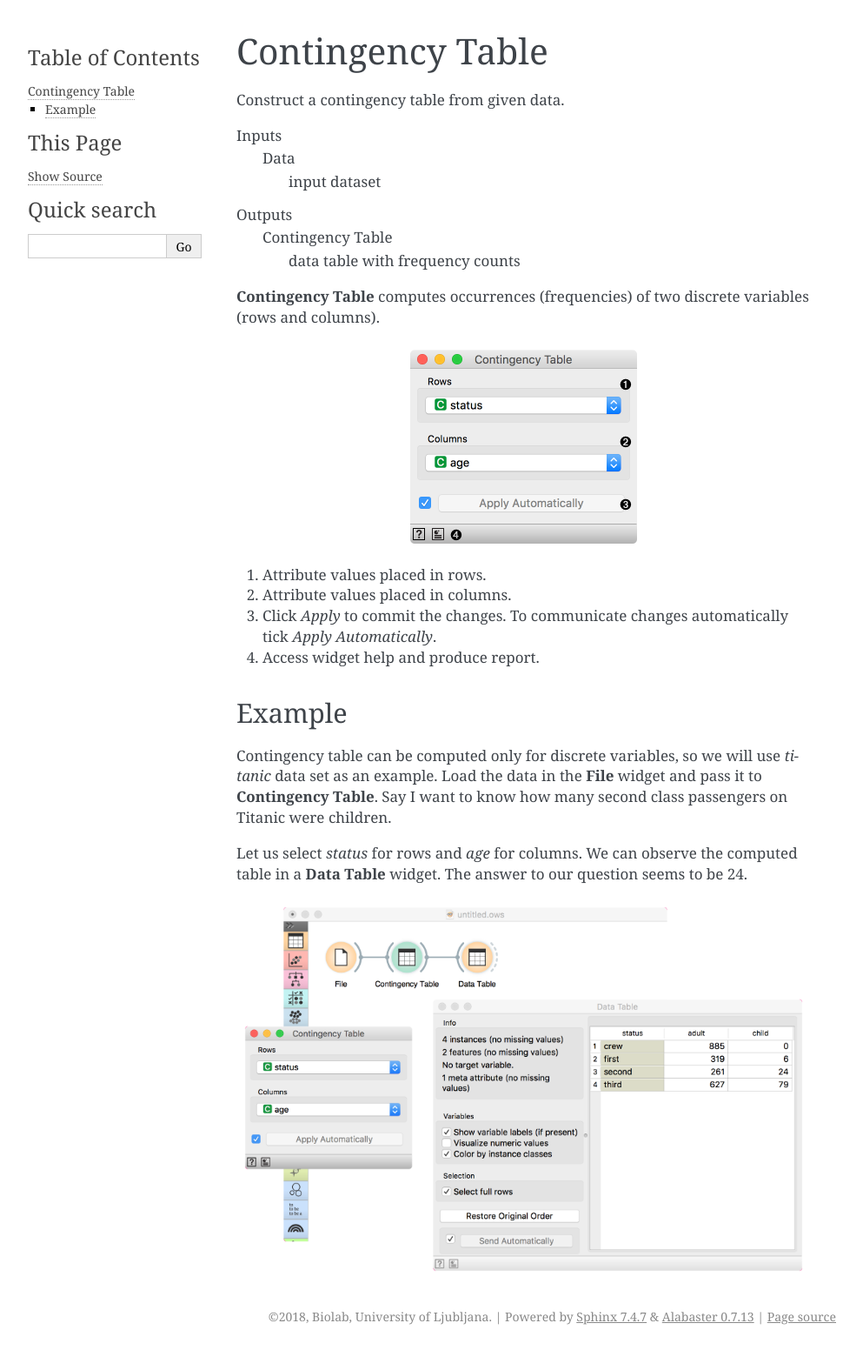
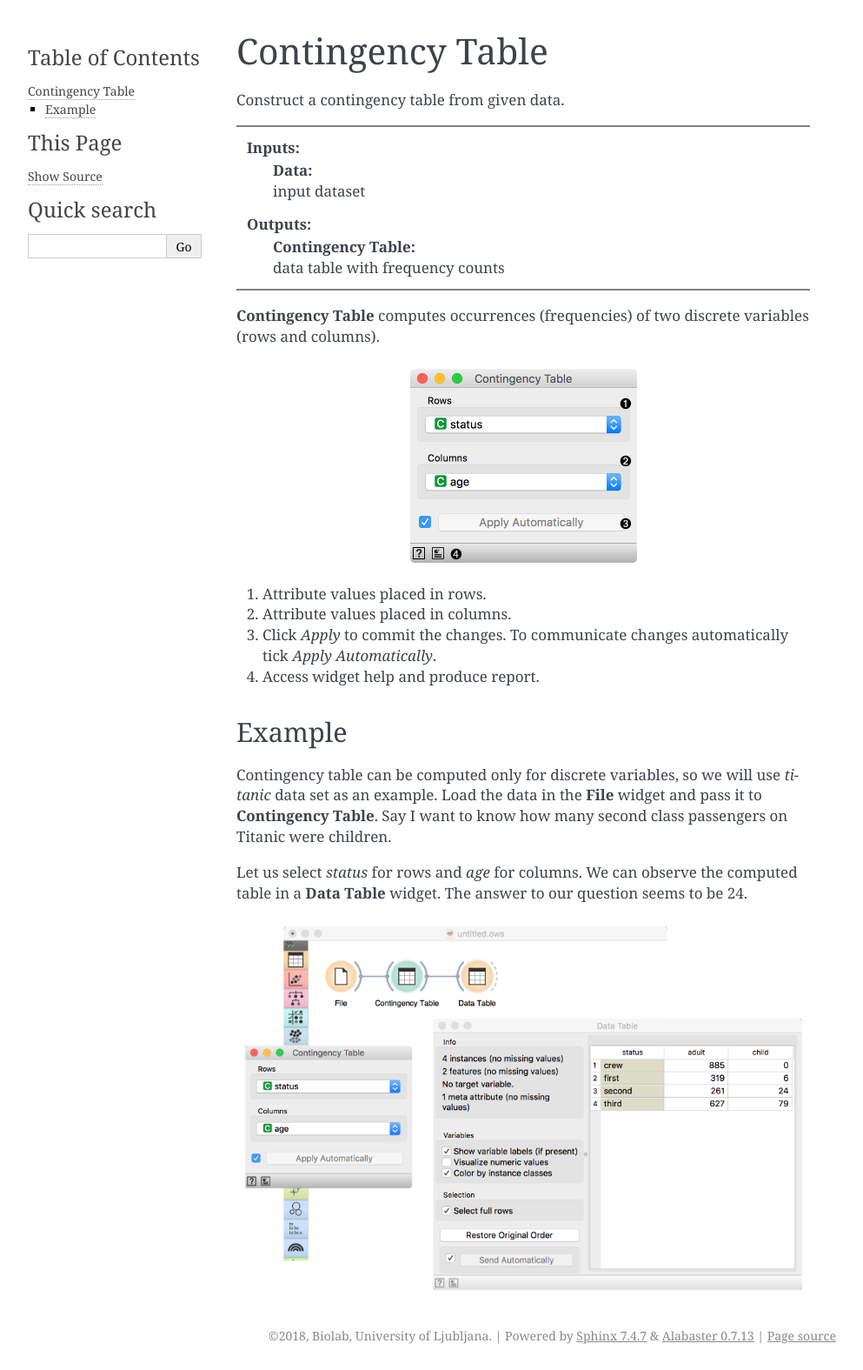
Before and after one commit to biolab/orange3-prototypes, a Sphinx documentation site: the page built from doc/widgets/contingency-table.rst, in a window 1280 px wide. Shown: the whole page at 87% size, without its empty margins (148-1141 px from the left). Built offline with Sphinx 7.4.7, drawn with Linux system fonts in a browser that asks for light colours; pages that are not in the unit, such as notebooks, are missing from menus; before the commit the page ends 1553 px from its top, so only the background shows below that.

Commit message:
New template

```diff
--- a/doc/conf.py
+++ b/doc/conf.py
@@ -97,7 +97,7 @@ html_theme = 'alabaster'
 # Add any paths that contain custom static files (such as style sheets) here,
 # relative to this directory. They are copied after the builtin static files,
 # so a file named "default.css" will overwrite the builtin "default.css".
-html_static_path = ['_static']
+html_static_path = ['static']
 
 
 # -- Options for HTMLHelp output ------------------------------------------
@@ -155,3 +155,6 @@ texinfo_documents = [
      author, 'Orange3-Prototypes', 'One line description of project.',
      'Miscellaneous'),
 ]
+
+def setup(app):
+    app.add_stylesheet('style.css')
--- /dev/null
+++ b/doc/static/style.css
@@ -0,0 +1,36 @@
+p + dl {
+    border-top: 2px solid gray;
+    border-bottom: 2px solid gray;
+    padding: 12px;
+}
+
+p + dl dd:last-of-type {
+    margin-bottom: 0;
+}
+
+p + dl dt {
+    font-weight: bold;
+}
+
+p + dl dt::after {
+    content: ":";
+}
+
+dd dt {
+    font-weight: bold;
+    display: inline-block;
+}
+
+dd dt::after {
+    content: ":";
+}
+
+dd dd {
+    display: inline;
+    margin: 0;
+  }
+
+dd dd:after{
+    display: block;
+    content: '';
+  }
```
